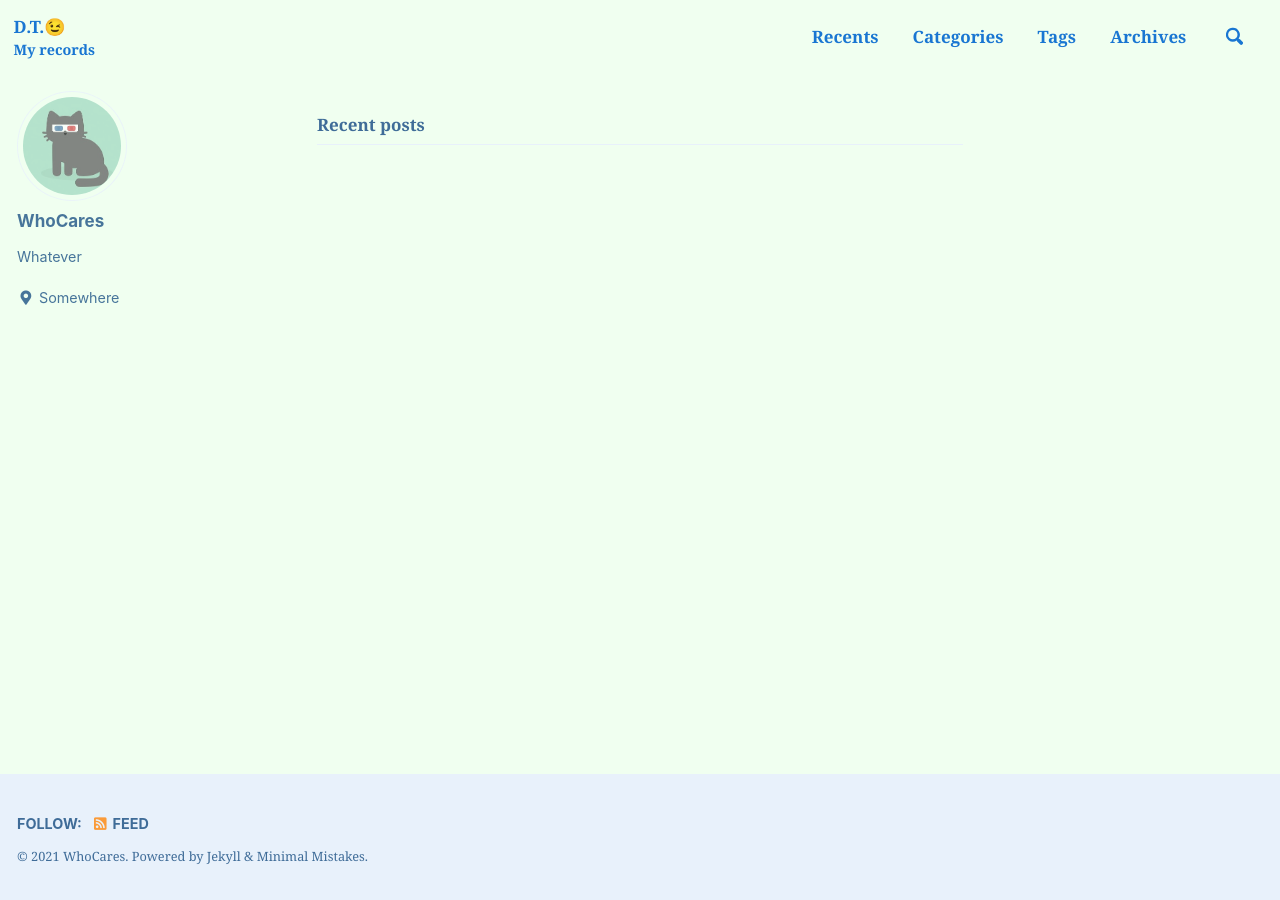
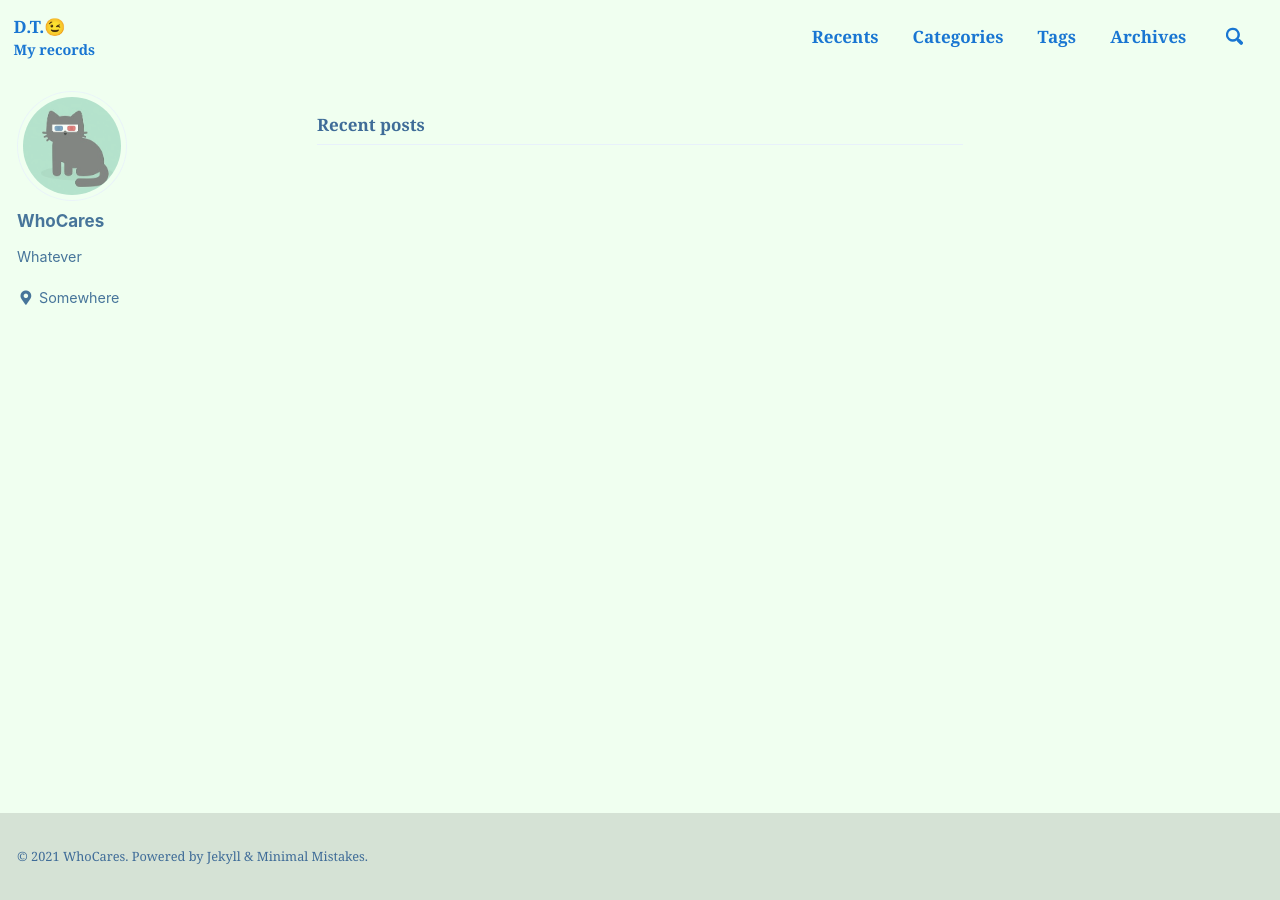
Before and after one commit to TheoTheroneDT/TheoTheroneDT-TheoTheroneDT.github.io, a Jekyll site: the page built from index.html, in a window 1280 px wide. Built offline with Jekyll 4.4.1, drawn with Linux system fonts in a browser that asks for light colours; cached includes are drawn as plain includes; some web fonts are replaced; the list of posts is cut into pages by our own code.

Commit message:
Footer feed delete & color change

```diff
--- a/_config.yml
+++ b/_config.yml
@@ -12,7 +12,7 @@
 
 # theme                  : "minimal-mistakes-jekyll"
 # remote_theme           : "mmistakes/minimal-mistakes"
-minimal_mistakes_skin    : "aqua" # "default", "air", "aqua", "contrast", "dark", "dirt", "neon", "mint", "plum", "sunrise"
+minimal_mistakes_skin    : "custom1" # "default", "air", "aqua", "contrast", "dark", "dirt", "neon", "mint", "plum", "sunrise"
 
 # Site Settings
 locale                   : "en-US"
--- a/_includes/footer.html
+++ b/_includes/footer.html
@@ -1,3 +1,4 @@
+<!--
 <div class="page__footer-follow">
   <ul class="social-icons">
     {% if site.data.ui-text[site.locale].follow_label %}
@@ -17,5 +18,6 @@
     {% endunless %}
   </ul>
 </div>
+-->
 
 <div class="page__footer-copyright">&copy; {{ site.time | date: '%Y' }} {{ site.name | default: site.title }}. {{ site.data.ui-text[site.locale].powered_by | default: "Powered by" }} <a href="https://jekyllrb.com" rel="nofollow">Jekyll</a> &amp; <a href="https://mademistakes.com/work/minimal-mistakes-jekyll-theme/" rel="nofollow">Minimal Mistakes</a>.</div>
--- a/_sass/minimal-mistakes/_footer.scss
+++ b/_sass/minimal-mistakes/_footer.scss
@@ -14,7 +14,7 @@
   animation: $intro-transition;
   -webkit-animation-delay: 0.45s;
   animation-delay: 0.45s;
-  background-color: $footer-background-color;
+  background-color: #d5e2d5; /* $footer-background-color */
 
   footer {
     @include clearfix;
--- /dev/null
+++ b/_sass/minimal-mistakes/skins/_custom1.scss
@@ -0,0 +1,39 @@
+/* ==========================================================================
+   Aqua skin
+   ========================================================================== */
+
+/* Colors */
+$gray                       : #1976d2 !default;
+$dark-gray                  : mix(#000, $gray, 40%) !default;
+$darker-gray                : mix(#000, $gray, 60%) !default;
+$light-gray                 : mix(#fff, $gray, 50%) !default;
+$lighter-gray               : mix(#fff, $gray, 90%) !default;
+
+$body-color                 : #fff !default;
+$background-color           : #f0fff0 !default;
+$code-background-color      : $lighter-gray !default;
+$code-background-color-dark : $light-gray !default;
+$text-color                 : $dark-gray !default;
+$border-color               : $lighter-gray !default;
+
+$primary-color              : $gray !default;
+$success-color              : #27ae60 !default;
+$warning-color              : #e67e22 !default;
+$danger-color               : #c0392b !default;
+$info-color                 : #03a9f4 !default;
+
+/* links */
+$link-color                 : $info-color !default;
+$link-color-hover           : mix(#000, $link-color, 25%) !default;
+$link-color-visited         : mix(#fff, $link-color, 25%) !default;
+$masthead-link-color        : $primary-color !default;
+$masthead-link-color-hover  : mix(#000, $primary-color, 25%) !default;
+
+
+.page__footer {
+  color: #edc244 //!important; // override
+}
+
+.page__footer-follow .social-icons .svg-inline--fa {
+  color: inherit;
+}
```
